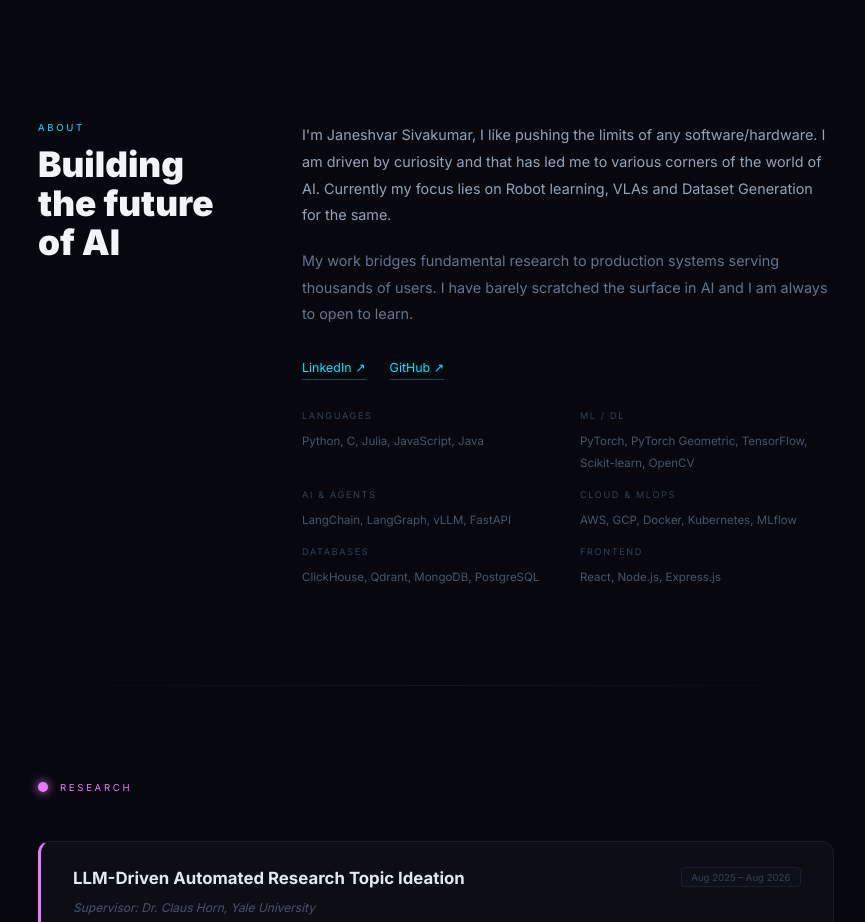
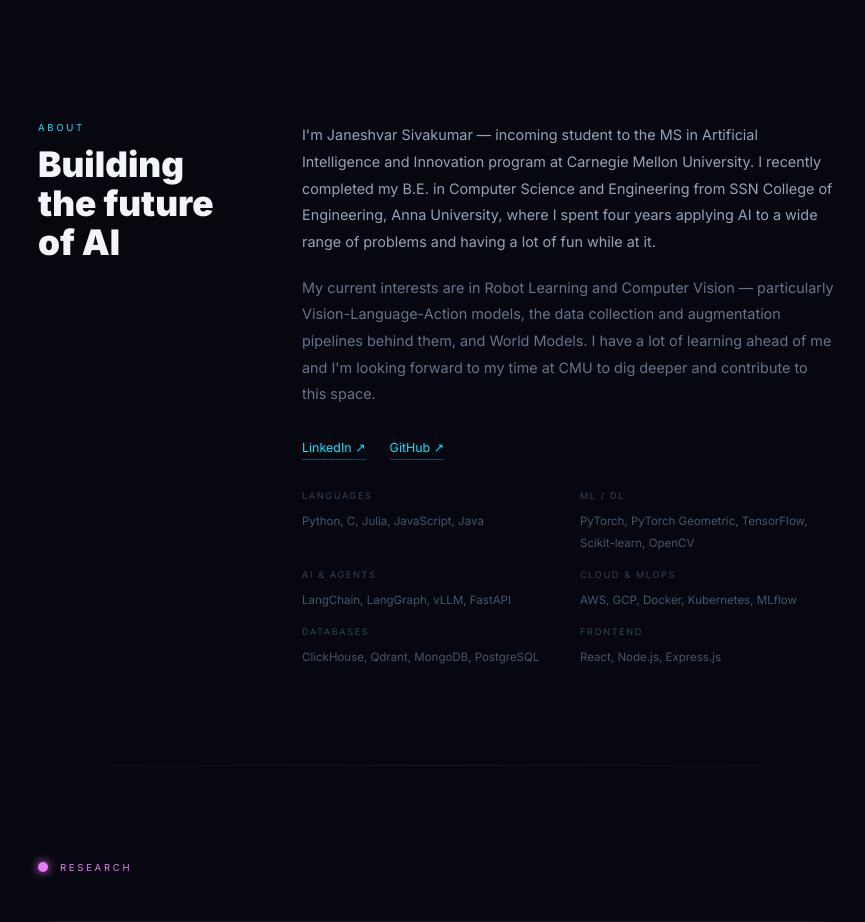
Before and after one commit to juicjaane/juicjaane.github.io, a React (Vite) app: page / in a window 1280 px wide. Shown: the part 1200-2122 px from the top of the page, without its empty margins (204-1069 px from the left). Built offline with nearby package versions, Linux system fonts and the light colour scheme.

Commit message:
Update About bio with CMU intro and research interests

```diff
--- a/portfolio.jsx
+++ b/portfolio.jsx
@@ -594,8 +594,8 @@ export default function Portfolio() {
             <h2 style={{ fontSize: "2.2rem", fontWeight: 800, lineHeight: 1.1, color: "#f1f5f9" }}>Building the future of AI</h2>
           </div>
           <div style={{ color: "#64748b", lineHeight: 1.85, fontSize: "0.9rem" }}>
-            <p style={{ marginBottom: "1.2rem", color: "#94a3b8" }}>I'm Janeshvar Sivakumar, I like pushing the limits of any software/hardware. I am driven by curiosity and that has led me to various corners of the world of AI. Currently my focus lies on Robot learning, VLAs and Dataset Generation for the same.</p>
-            <p style={{ marginBottom: "1.75rem" }}>My work bridges fundamental research to production systems serving thousands of users. I have barely scratched the surface in AI and I am always to open to learn. </p>
+            <p style={{ marginBottom: "1.2rem", color: "#94a3b8" }}>I'm Janeshvar Sivakumar — incoming student to the MS in Artificial Intelligence and Innovation program at Carnegie Mellon University. I recently completed my B.E. in Computer Science and Engineering from SSN College of Engineering, Anna University, where I spent four years applying AI to a wide range of problems and having a lot of fun while at it.</p>
+            <p style={{ marginBottom: "1.75rem" }}>My current interests are in Robot Learning and Computer Vision — particularly Vision-Language-Action models, the data collection and augmentation pipelines behind them, and World Models. I have a lot of learning ahead of me and I'm looking forward to my time at CMU to dig deeper and contribute to this space.</p>
             <div style={{ display: "flex", gap: "1.5rem", marginBottom: "1.75rem" }}>
               <a href="https://www.linkedin.com/in/janeshvar" target="_blank" rel="noreferrer" style={{ fontSize: "0.78rem", color: "#00e5ff", textDecoration: "none", borderBottom: "1px solid rgba(0,229,255,0.3)" }}>LinkedIn ↗</a>
               <a href="https://github.com/juicjaane" target="_blank" rel="noreferrer" style={{ fontSize: "0.78rem", color: "#00e5ff", textDecoration: "none", borderBottom: "1px solid rgba(0,229,255,0.3)" }}>GitHub ↗</a>
```
